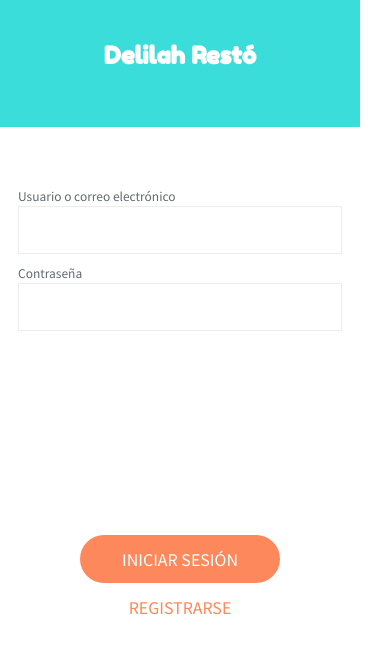
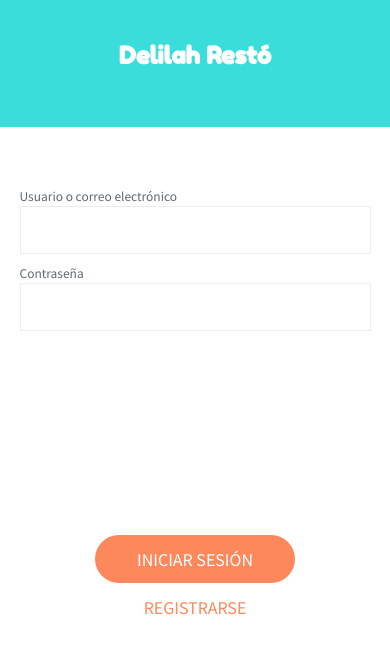
Before and after one commit to chemedev/backend-delilahresto, a plain HTML site: page index.html in a window 390 px wide. Drawn offline with Linux system fonts and the light colour scheme.

Commit message:
Ajustado body width (responsiveness).

```diff
--- a/css/base/_base.scss
+++ b/css/base/_base.scss
@@ -13,7 +13,9 @@ html {
 }
 
 body {
-	width: 360px;
+	display: flex;
+	flex-flow: column;
+	max-width: 640px;
 	height: 100vh;
 }
 
```
Also changed, not shown: css/main.min.css.
